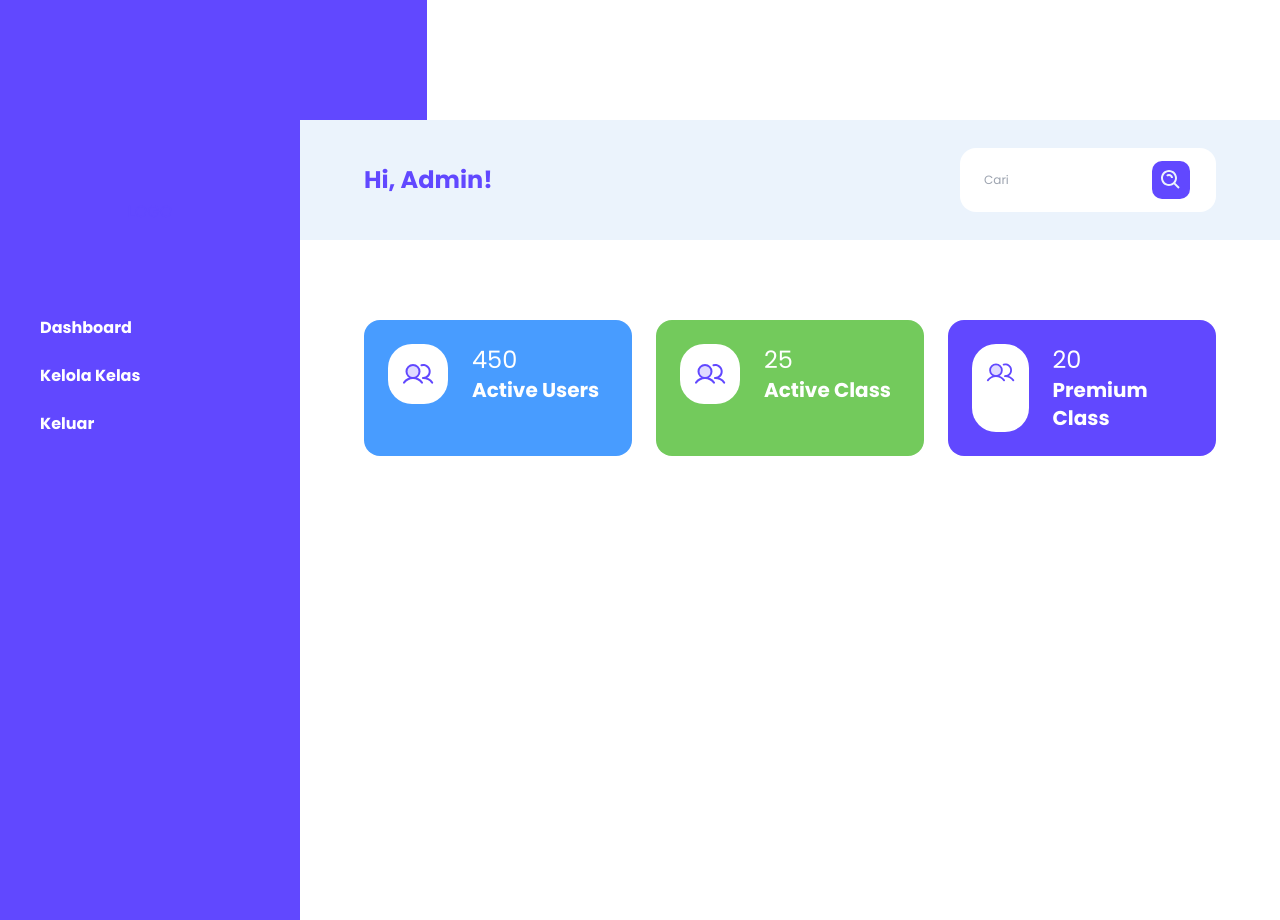
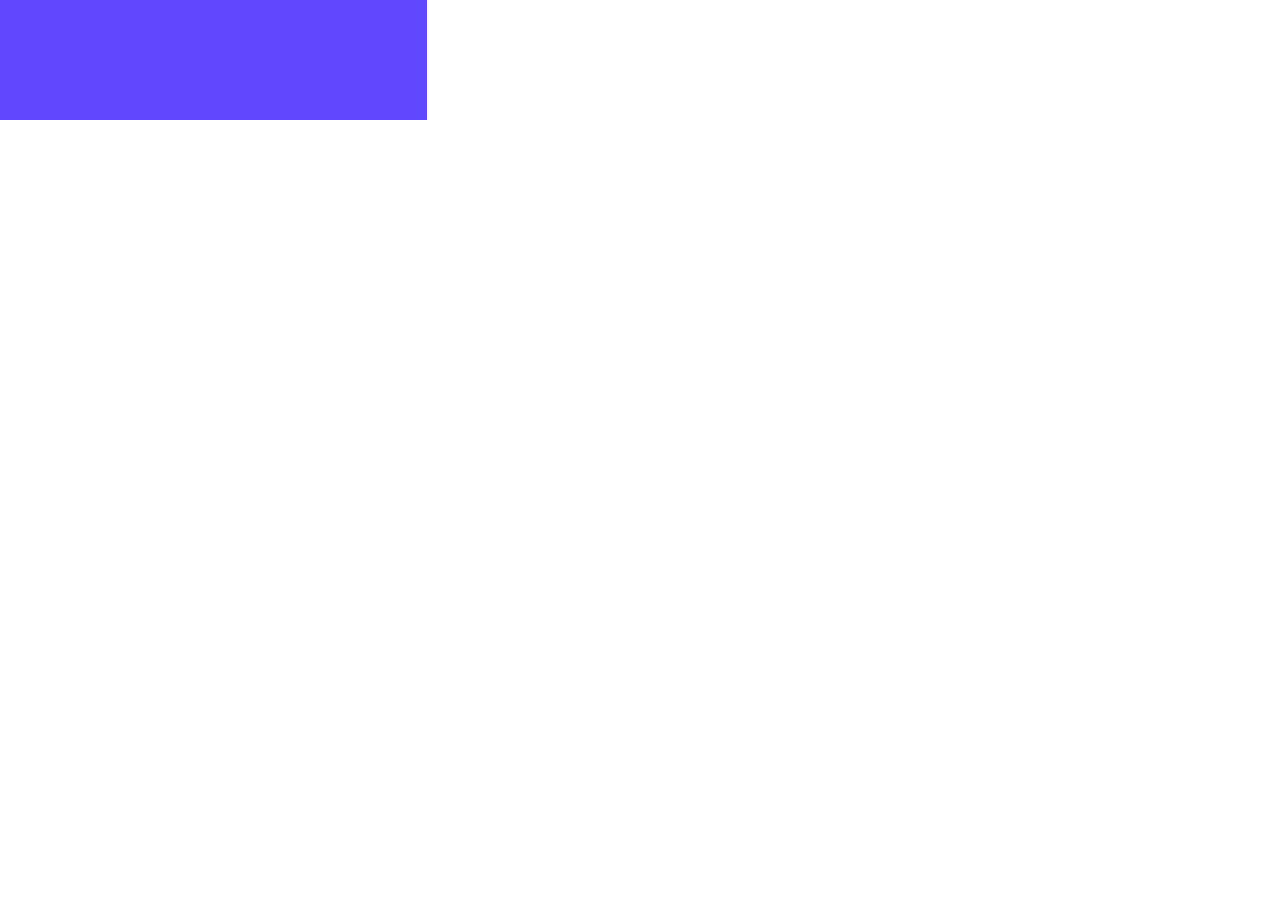
Before and after one commit to Andisurya01/Final-Project-Admin, a React (Vite) app: page / in a window 1280 px wide. Shown: the part 680-1600 px from the top of the page. After the commit the page ends 800 px from the top, so only its background shows below. Built offline with nearby package versions, Linux system fonts and the light colour scheme.

Commit message:
[add] Dashboard Pages

```diff
--- a/src/App.jsx
+++ b/src/App.jsx
@@ -1,11 +1,6 @@
 import { BrowserRouter, Route, Routes } from 'react-router-dom'
 import Login from '../src/pages/LoginPages'
-import SideBar from "../src/components/SideBar/SideBar";
-import Navbar from "../src/components/Navbar/Navbar";
-import Card from "../src/components/Cards/Card";
-import TambahKelas from "../src/components/PopUp/TambahKelas";
-import KelolaKelas from "../src/components/KelolaKelas/KelolaKelas";
-import DashBoard from "../src/components/Dashboard/DashBoard";
+import DashBoardPages from '../src/pages/DashBoardPages'
 import './App.css'
 
 function App() {
@@ -15,31 +10,8 @@ function App() {
       <BrowserRouter>
         <Routes>
           <Route path='/' element={<Login />}></Route>
+          <Route path='/mainpage' element={<DashBoardPages />}></Route>
         </Routes>
-        <div >
-          <div className="hidden">
-            <div className="absolute w-screen py-10 bg-black bg-opacity-90">
-              <TambahKelas></TambahKelas>
-            </div>
-          </div>
-          <div className="flex">
-            <div className="">
-              <SideBar></SideBar>
-            </div>
-            <div className="w-screen">
-              <Navbar></Navbar>
-              <div className="flex flex-row gap-6 justify-between px-16 py-20">
-                <Card number={"450"} title={"Active Users"} background={"#489CFF"}></Card>
-                <Card number={"25"} title={"Active Class"} background={"#73CA5C"}></Card>
-                <Card number={"20"} title={"Premium Class"} background={"#6148FF"}></Card>
-              </div>
-              <Routes>
-                <Route path='/dashboard' element={<DashBoard />}></Route>
-                <Route path='/kelolakelas' element={<KelolaKelas />}></Route>
-              </Routes>
-            </div>
-          </div>
-        </div>
       </BrowserRouter>
     </>
   )
--- /dev/null
+++ b/src/pages/DashBoardPages.jsx
@@ -0,0 +1,37 @@
+import { Route, Routes } from 'react-router-dom'
+import SideBar from "../components/SideBar/SideBar";
+import Navbar from "../components/Navbar/Navbar";
+import Card from "../components/Cards/Card";
+import TambahKelas from "../components/PopUp/TambahKelas";
+import KelolaKelas from "../components/KelolaKelas/KelolaKelas";
+import DashBoard from "../components/Dashboard/DashBoard";
+const DashBoardPages = () => {
+    return (
+        <div >
+          <div className="hidden">
+            <div className="absolute w-screen py-10 bg-black bg-opacity-90">
+              <TambahKelas></TambahKelas>
+            </div>
+          </div>
+          <div className="flex">
+            <div className="">
+              <SideBar></SideBar>
+            </div>
+            <div className="w-screen">
+              <Navbar></Navbar>
+              <div className="flex flex-row gap-6 justify-between px-16 py-20">
+                <Card number={"450"} title={"Active Users"} background={"#489CFF"}></Card>
+                <Card number={"25"} title={"Active Class"} background={"#73CA5C"}></Card>
+                <Card number={"20"} title={"Premium Class"} background={"#6148FF"}></Card>
+              </div>
+              <Routes>
+                <Route path='/dashboard' element={<DashBoard />}></Route>
+                <Route path='/kelolakelas' element={<KelolaKelas />}></Route>
+              </Routes>
+            </div>
+          </div>
+        </div>
+    )
+}
+
+export default DashBoardPages;
```
